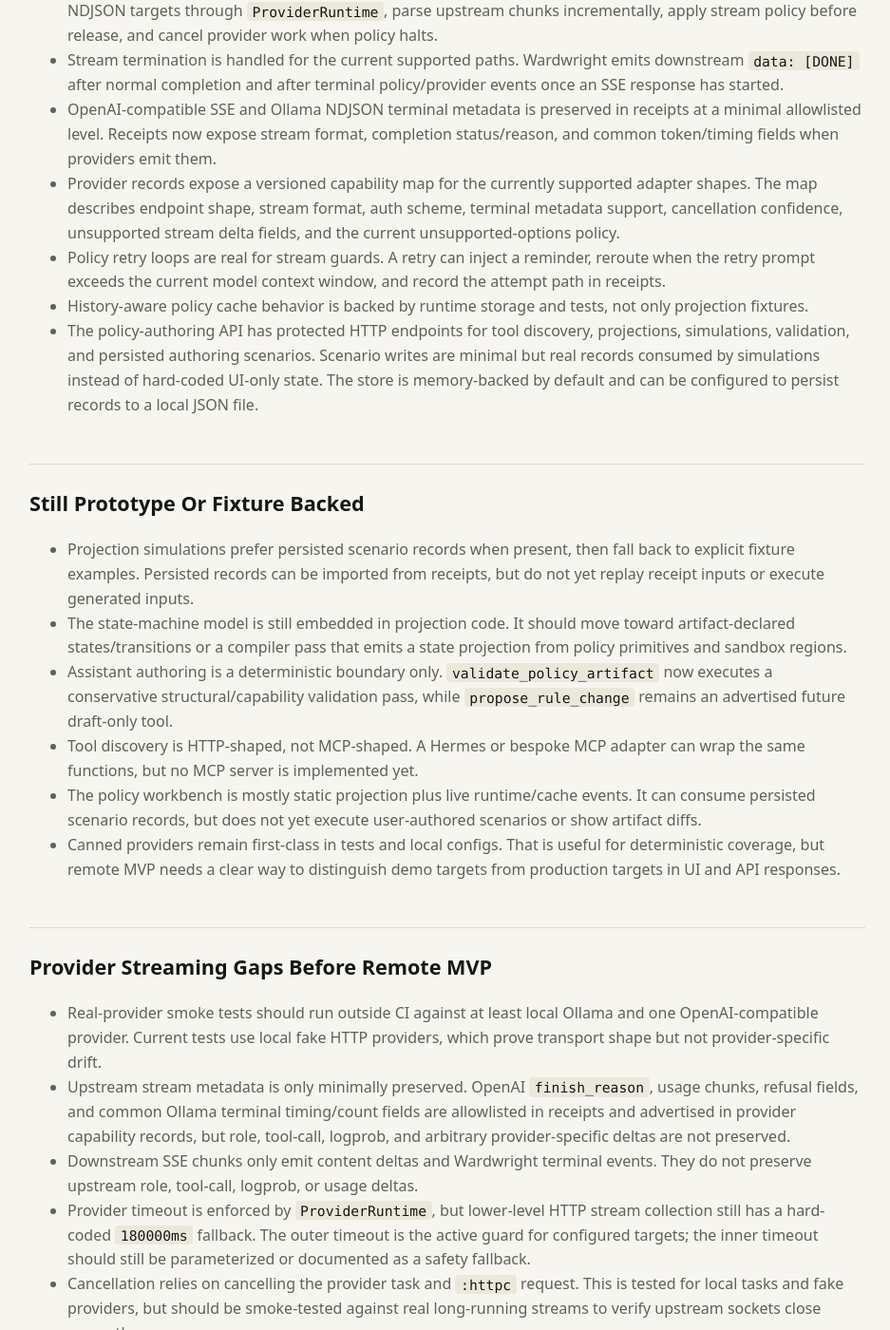
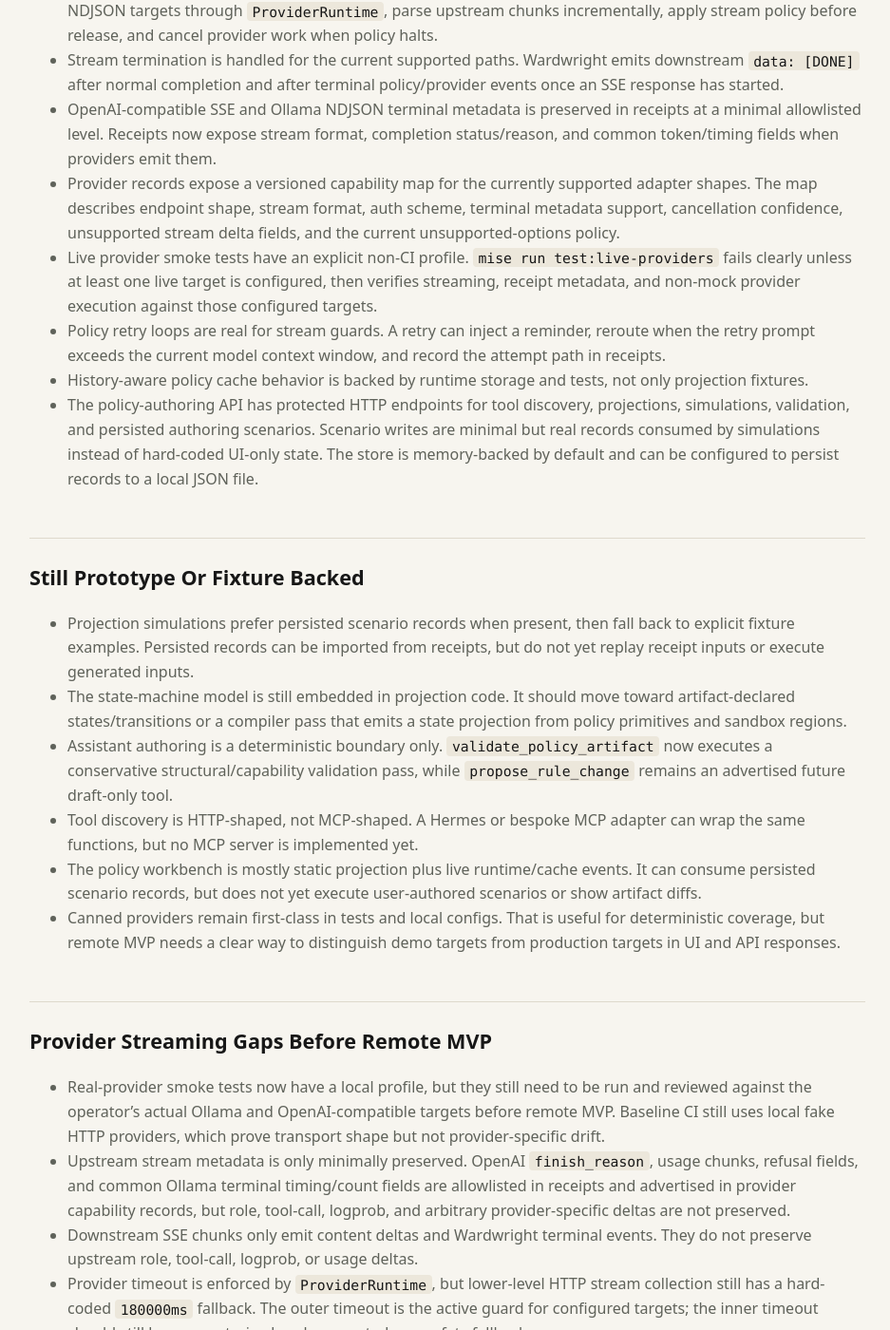
Before and after one commit to bglusman/ingary, a Jekyll site: the page built from docs/mvp-realness-inventory.md, in a window 1280 px wide and 1400 px high, scrolled down 796 px. Shown: the whole window at 95% size, without its empty margins (169-1106 px from the left). Built offline with Jekyll 4.4.1, drawn with Linux system fonts in a browser that asks for light colours; some of the changed text lies outside the part shown.

Commit message:
Add live provider smoke profile

```diff
--- a/docs/mvp-realness-inventory.md
+++ b/docs/mvp-realness-inventory.md
@@ -41,6 +41,10 @@ a clear error that names the missing capability.
   supported adapter shapes. The map describes endpoint shape, stream format,
   auth scheme, terminal metadata support, cancellation confidence, unsupported
   stream delta fields, and the current unsupported-options policy.
+- Live provider smoke tests have an explicit non-CI profile. `mise run
+  test:live-providers` fails clearly unless at least one live target is
+  configured, then verifies streaming, receipt metadata, and non-mock provider
+  execution against those configured targets.
 - Policy retry loops are real for stream guards. A retry can inject a reminder,
   reroute when the retry prompt exceeds the current model context window, and
   record the attempt path in receipts.
@@ -74,9 +78,10 @@ a clear error that names the missing capability.
 
 ## Provider Streaming Gaps Before Remote MVP
 
-- Real-provider smoke tests should run outside CI against at least local Ollama
-  and one OpenAI-compatible provider. Current tests use local fake HTTP
-  providers, which prove transport shape but not provider-specific drift.
+- Real-provider smoke tests now have a local profile, but they still need to be
+  run and reviewed against the operator's actual Ollama and OpenAI-compatible
+  targets before remote MVP. Baseline CI still uses local fake HTTP providers,
+  which prove transport shape but not provider-specific drift.
 - Upstream stream metadata is only minimally preserved. OpenAI `finish_reason`,
   usage chunks, refusal fields, and common Ollama terminal timing/count fields
   are allowlisted in receipts and advertised in provider capability records, but
@@ -146,8 +151,8 @@ Interface expectation:
 
 ## Suggested Next Slices
 
-1. Add a live-provider smoke test profile that is skipped by default but can run
-   against local Ollama and one configured OpenAI-compatible target.
+1. Run and harden the live-provider smoke profile against local Ollama and one
+   configured OpenAI-compatible target.
 2. Spike Hermes MCP over the protected authoring API without changing policy
    engine internals.
 3. Add retention and regression-export paths for pinned scenario records.
--- a/mise.toml
+++ b/mise.toml
@@ -18,6 +18,11 @@ run = "ruby scripts/check-elixir-map-boundaries.rb"
 [tasks.check]
 description = "Run all baseline checks"
 depends = ["check:app", "check:docs", "check:maps"]
+
+[tasks."test:live-providers"]
+description = "Run skipped-by-default live provider smoke tests against configured Ollama/OpenAI-compatible targets"
+env = { WARDWRIGHT_ALLOW_TEST_CREDENTIALS = "1" }
+run = "cd app && MIX_ENV=test mix test --include live_provider --only live_provider"
 
 [tasks."mutation:app"]
 description = "Run a bounded Muex mutation sample for the Wardwright app"
```
Also changed, not shown: README.md, 2 other files.
